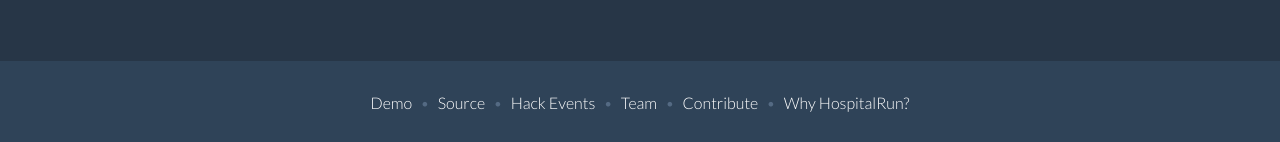
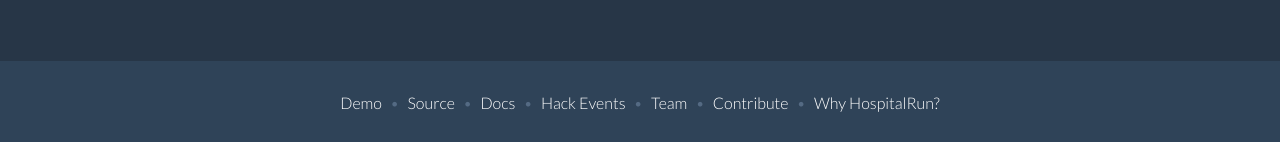
Before and after one commit to HospitalRun/hospitalrun.io, a Jekyll site: the page built from index.html, in a window 1280 px wide. Shown: the part 1419-1561 px from the top of the page. Built offline with Jekyll 4.4.1, drawn with Linux system fonts in a browser that asks for light colours.

Commit message:
add docs link

```diff
--- a/_includes/footer.html
+++ b/_includes/footer.html
@@ -4,6 +4,7 @@
     <nav class="footer-nav">
       <a href="/demo" class="footer-link">Demo</a> &bull;
       <a href="https://github.com/hospitalrun" class="footer-link">Source</a> &bull;
+      <a href="https://github.com/hospitalrun/hospitalrun-frontend/wiki" class="footer-link">Docs</a> &bull;
       <a href="/events" class="footer-link" target="_blank">Hack Events</a> &bull;
       <a href="/team" class="footer-link" target="_blank">Team</a> &bull;
       <a href="/contribute" class="footer-link">Contribute</a> &bull;
```
